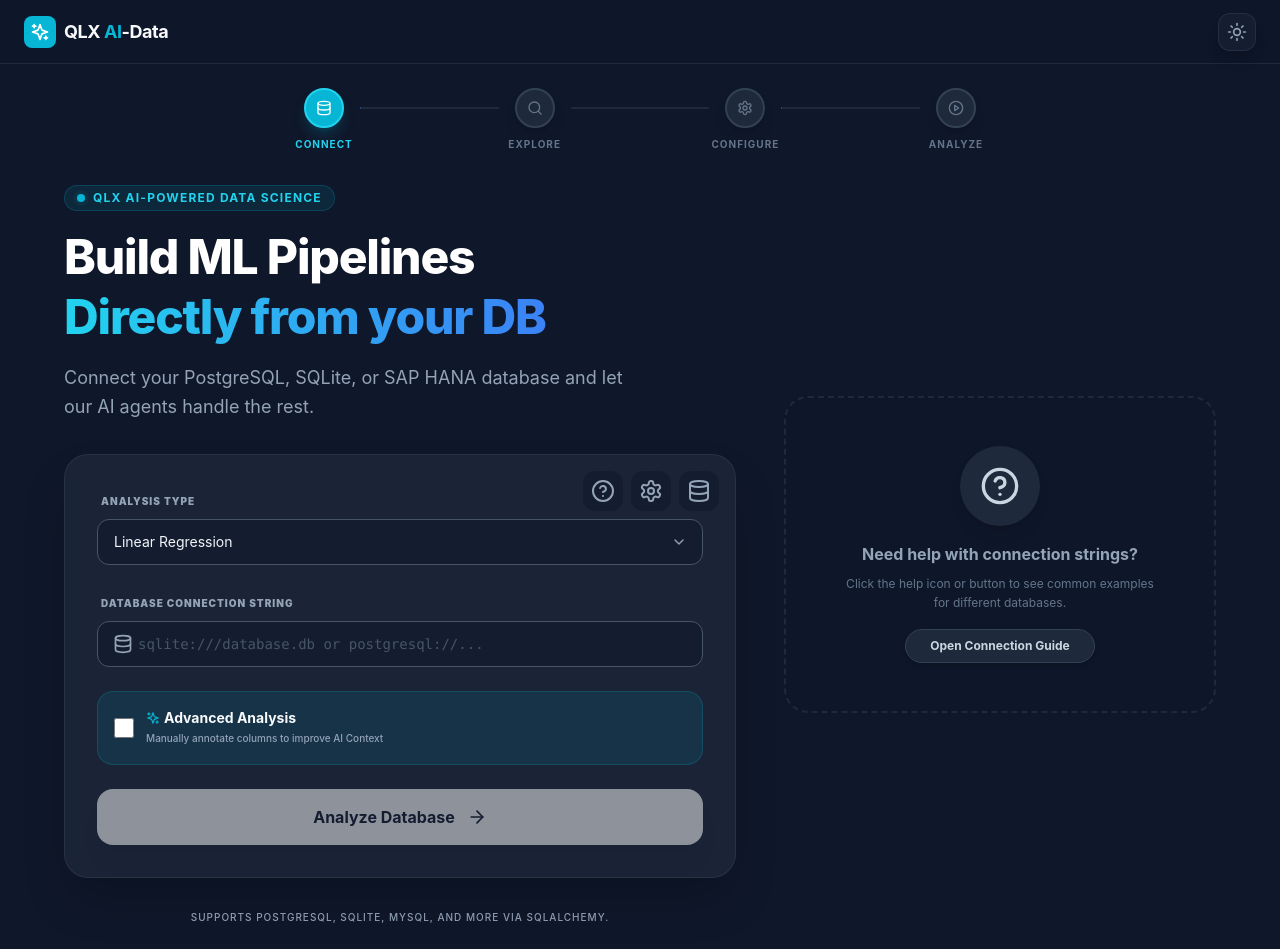
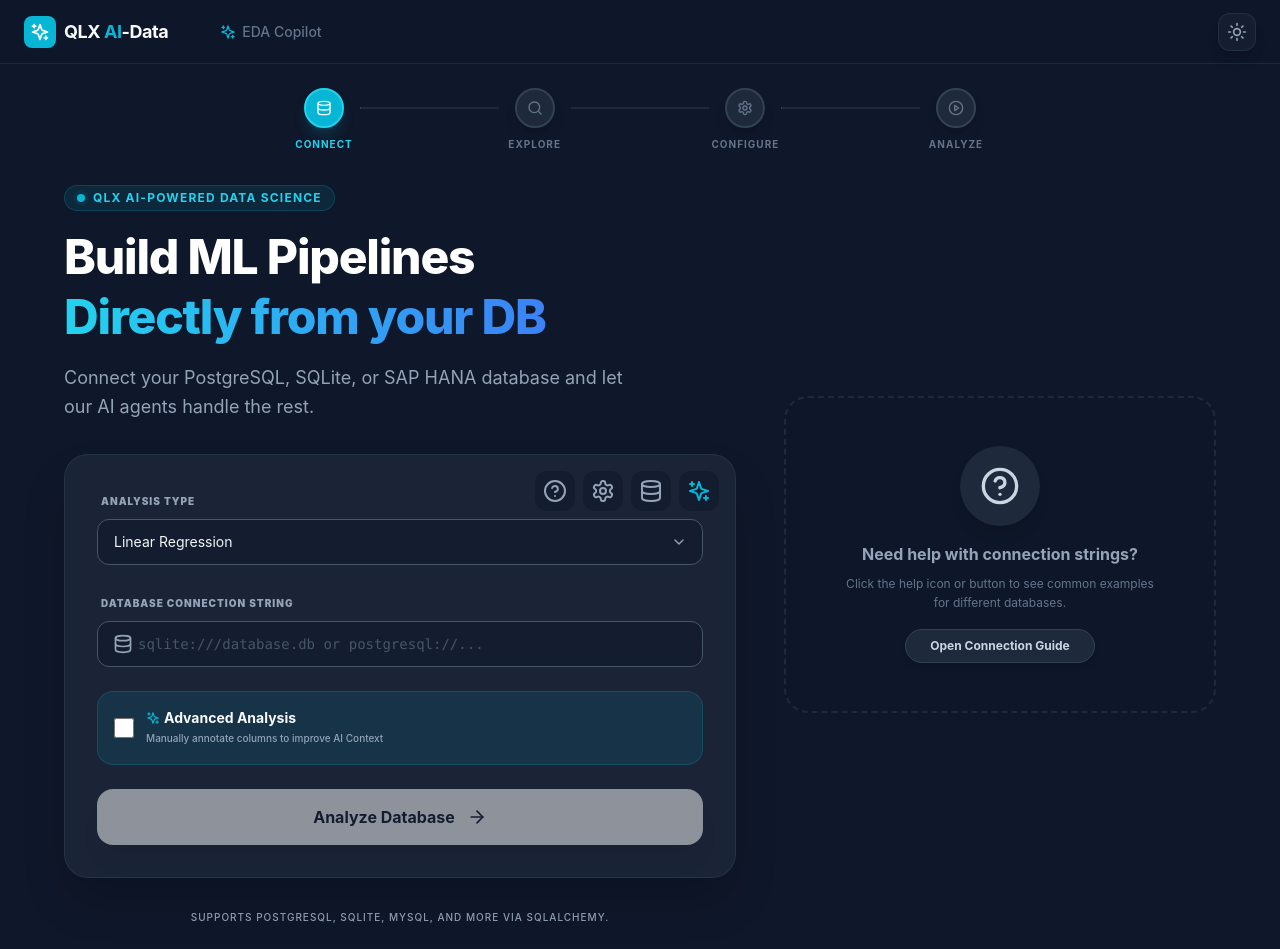
Before and after one commit to metantonio/ai-data-driven, a React (Vite) app in the folder frontend/: page / in a window 1280 px wide. Built offline with nearby package versions, Linux system fonts and the light colour scheme.

Commit message:
restored EDA view

```diff
--- a/frontend/src/components/Layout.tsx
+++ b/frontend/src/components/Layout.tsx
@@ -1,4 +1,5 @@
 import React from 'react';
+import { Link } from 'react-router-dom';
 import { ThemeToggle } from './ThemeToggle';
 import { Sparkles } from 'lucide-react';
 
@@ -11,12 +12,21 @@
         <div className="min-h-screen bg-slate-50 dark:bg-slate-900 text-slate-900 dark:text-slate-50 transition-colors duration-300">
             <header className="fixed top-0 left-0 right-0 h-16 border-b border-slate-200 dark:border-slate-800 bg-white/50 dark:bg-slate-900/50 backdrop-blur-md z-50 px-6 flex items-center justify-between">
                 <div className="flex items-center gap-2">
+                    <Link to="/" className="flex items-center gap-2 hover:opacity-80 transition-opacity">
                         <div className="w-8 h-8 bg-cyan-500 rounded-lg flex items-center justify-center">
                             <Sparkles className="h-5 w-5 text-white" />
                         </div>
                         <span className="font-bold text-lg tracking-tight hidden sm:block">
                             QLX <span className="text-cyan-500">AI</span>-Data
                         </span>
+                    </Link>
+
+                    <nav className="ml-8 hidden md:flex items-center gap-6">
+                        <Link to="/eda" className="text-sm font-medium text-slate-500 hover:text-cyan-500 transition-colors flex items-center gap-1.5 px-3 py-1 rounded-lg hover:bg-slate-100 dark:hover:bg-slate-800">
+                            <Sparkles className="h-4 w-4 text-cyan-500" />
+                            EDA Copilot
+                        </Link>
+                    </nav>
                 </div>
 
                 <div className="flex items-center gap-4">
--- a/frontend/src/pages/Dashboard.tsx
+++ b/frontend/src/pages/Dashboard.tsx
@@ -145,6 +145,13 @@
                             >
                                 <Database className="h-6 w-6" />
                             </button>
+                            <button
+                                onClick={() => navigate('/eda')}
+                                className="p-2 bg-slate-100 dark:bg-slate-900/50 text-slate-400 hover:text-cyan-500 dark:hover:text-white hover:bg-white dark:hover:bg-slate-700 rounded-xl transition-all"
+                                title="EDA Copilot"
+                            >
+                                <Sparkles className="h-6 w-6 text-cyan-500" />
+                            </button>
                         </div>
 
                         <div className="space-y-6">
```
Lines whose indentation alone changed are shown as unchanged.
